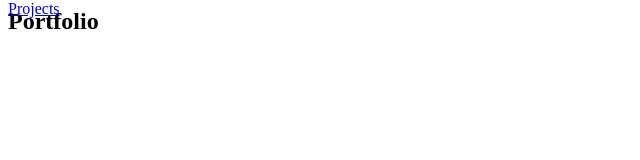
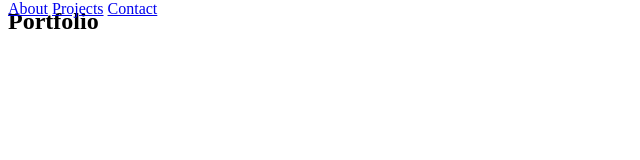
Before and after one commit to IgorsPalcevskis/Personal-Portfolio-Webpage-v2, a plain HTML site: page index.html in a window 1280 px wide. Shown: the whole page, without its empty margins (0-640 px from the left). Drawn offline with Linux system fonts and the light colour scheme.

Commit message:
Added links to about and contact links to nav bar and relevant sections with ids for the links

```diff
--- a/index.html
+++ b/index.html
@@ -8,16 +8,24 @@
 </head>
 <body>
   <nav id="navbar">
+    <a href="#about">About</a>
     <a href="#projects">Projects</a>
+    <a href="#contact">Contact</a>
   </nav>
   <section id="welcome-section">
     <h1>Portfolio</h1>
     <a id="profile-link" href="" target="_blank"></a>
+  </section>
+  <section id="about">
+
   </section>
   <section id="projects">
     <div class="project-tile">
       <a href=""></a>
     </div>
   </section>
+  <section id="contact">
+
+  </section>
 </body>
 </html>
```
